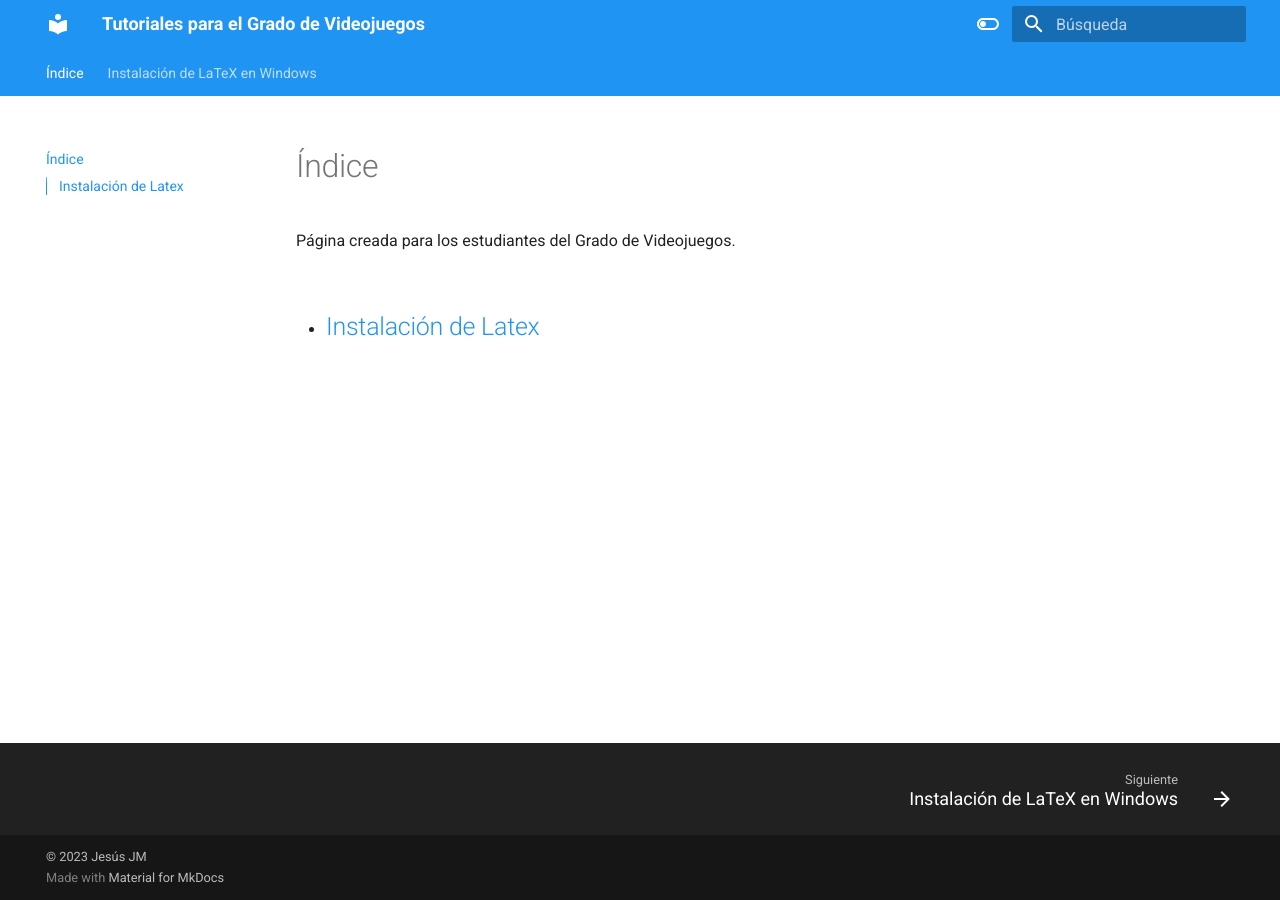
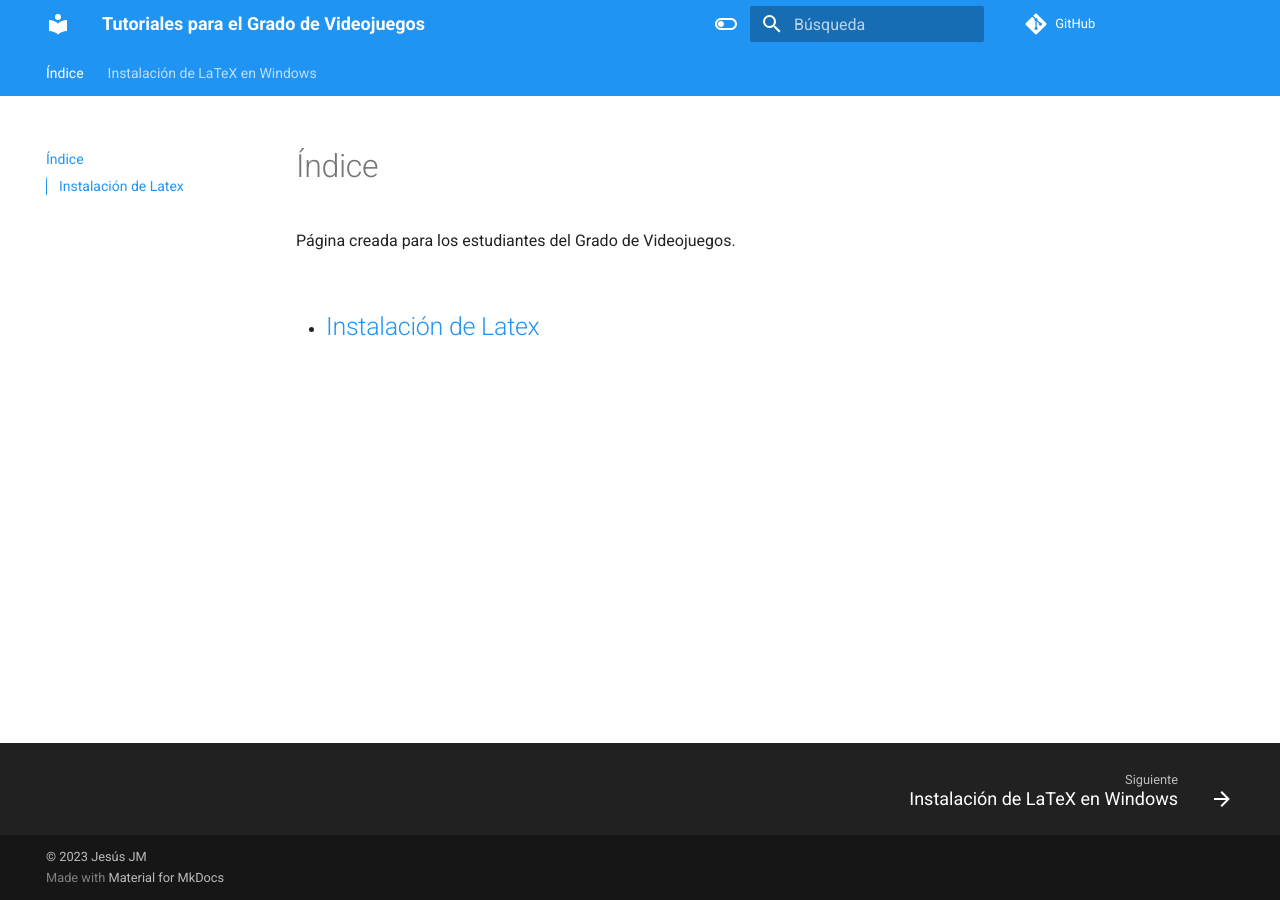
Before and after one commit to JesusJMUJI/jesusjm-website, an MkDocs documentation site: the page built from docs/index.md, in a window 1280 px wide. Built offline with MkDocs 1.6.1 and Material for MkDocs 9.7.7, drawn with Linux system fonts in a browser that asks for light colours; comment, search, counter and statistics services are not loaded.

Commit message:
adición de algunos extras y boton del repo

```diff
--- a/mkdocs.yml
+++ b/mkdocs.yml
@@ -1,6 +1,8 @@
 site_name: Tutoriales para el Grado de Videojuegos
 theme:
   name: material
+  icon:
+  repo: fontawesome/brands/github
   features:
     - navigation.tabs
     - navigation.sections
@@ -13,6 +15,7 @@ theme:
     - content.code.annotation
     - content.code.copy
     - navigation.footer
+    - content.tooltips
   language: es
   palette:
     - scheme: default
@@ -48,6 +51,7 @@ markdown_extensions:
       emoji_index: !!python/name:materialx.emoji.twemoji
       emoji_generator: !!python/name:materialx.emoji.to_svg
 
+repo_url: https://github.com/JesusJMUJI/jesusjm-website
 
 copyright: |
   &copy; 2023 <a href="https://github.com/JesusJMUJI"  target="_blank" rel="noopener">Jesús JM</a>
```
